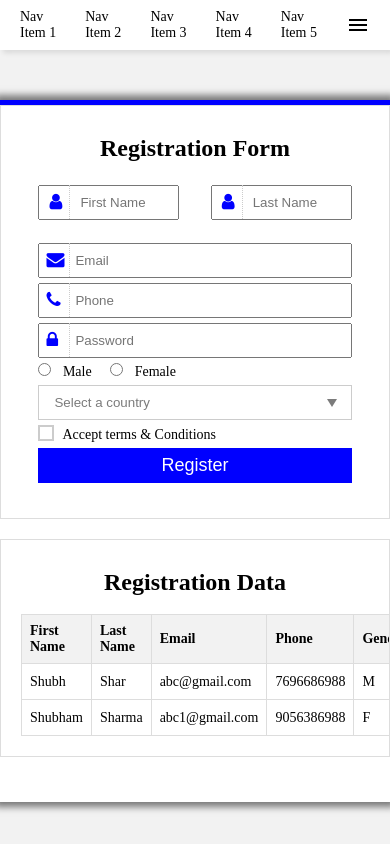
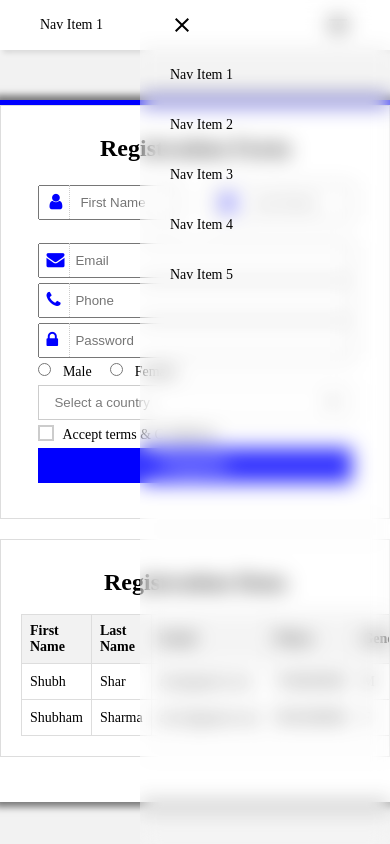
Before and after one commit to shubham7696/web003, a plain HTML site: page index.html in a window 390 px wide. Both pictures are taken after a click on the item 358 px from the left and 25 px from the top of the page. Drawn offline with Linux system fonts and the light colour scheme.

Commit message:
responsive navbar
added responsive navbar with glass background effect

```diff
--- /dev/null
+++ b/common_imports.js
@@ -0,0 +1,6 @@
+// import dPrint from "./logs.js";
+// import anotherUsefulFunction from "./utils/anotherUsefulFunction";
+
+
+// export { dPrint, anotherUsefulFunction };
+// export { printLog };
--- a/index.html
+++ b/index.html
@@ -3,14 +3,14 @@
   <head>
     <meta charset="UTF-8" />
     <meta name="viewport" content="width=device-width, initial-scale=1.0" />
+    <script src="script.js"></script>
+    <script src="./script_side_menu.js"></script>
     <title>Registration Form</title>
     <link rel="stylesheet" type="text/css" href="style.css" />
     <link
       rel="stylesheet"
       href="https://cdnjs.cloudflare.com/ajax/libs/font-awesome/4.7.0/css/font-awesome.min.css"
     />
-    <script src="script.js"></script>
-    <script src="script_side_menu.js"></script>
   </head>
 
   <body onload="readAll(); setListeners()">
@@ -39,10 +39,10 @@
 
       <ul>
         <li><a href="#">Nav Item 1</a></li>
-        <li><a href="#">Nav Item 2</a></li>
-        <li><a href="#">Nav Item 3</a></li>
-        <li><a href="#">Nav Item 4</a></li>
-        <li><a href="#">Nav Item 5</a></li>
+        <li class="hideOnMobile"><a href="#">Nav Item 2</a></li>
+        <li class="hideOnMobile"><a href="#">Nav Item 3</a></li>
+        <li class="hideOnMobile"><a href="#">Nav Item 4</a></li>
+        <li class="hideOnMobile"><a href="#">Nav Item 5</a></li>
         <li onclick="showSidebar()">
           <a href="#">
             <svg
--- a/script_side_menu.js
+++ b/script_side_menu.js
@@ -1,9 +1,15 @@
 function showSidebar() {
-  var sideBar = document.querySelector(".sidebar");
-  sideBar.computedStyleMap.display = "flex";
+  const sideBar = document.querySelector(".sidebar");
+  sideBar.style.display = "flex";
+  console.debug("=============");
+  console.debug("showSideBar");
+  console.debug("=============");
 }
 
 function hideSidebar() {
-  var sideBar = document.querySelector(".sidebar");
-  sideBar.computedStyleMap.display = "flex";
+  const sideBar = document.querySelector(".sidebar");
+  sideBar.style.display = "none";
+  console.debug("=============");
+  console.debug("hideSideBar");
+  console.debug("=============");
 }
--- a/style.css
+++ b/style.css
@@ -26,12 +26,11 @@ nav ul {
 
 nav li {
   height: 50px;
-  padding: 0 10px 0 10px;
 }
 
 nav a {
   height: 100%;
-  padding: 0px;
+  padding: 0px 30px;
   text-decoration: none;
   display: flex;
   align-items: center;
@@ -406,4 +405,9 @@ nav li:first-child {
   .table-container {
     width: 100%;
   }
+
+  .hideOnMobile {
+    display: none;
+  }
+
 }
```
Also changed, not shown: logs.js (added, +14 -0 lines).
